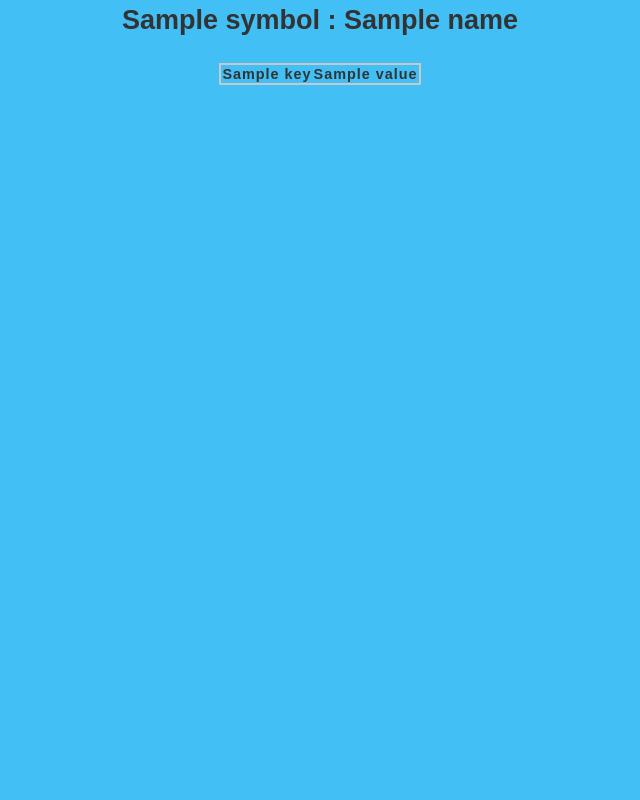
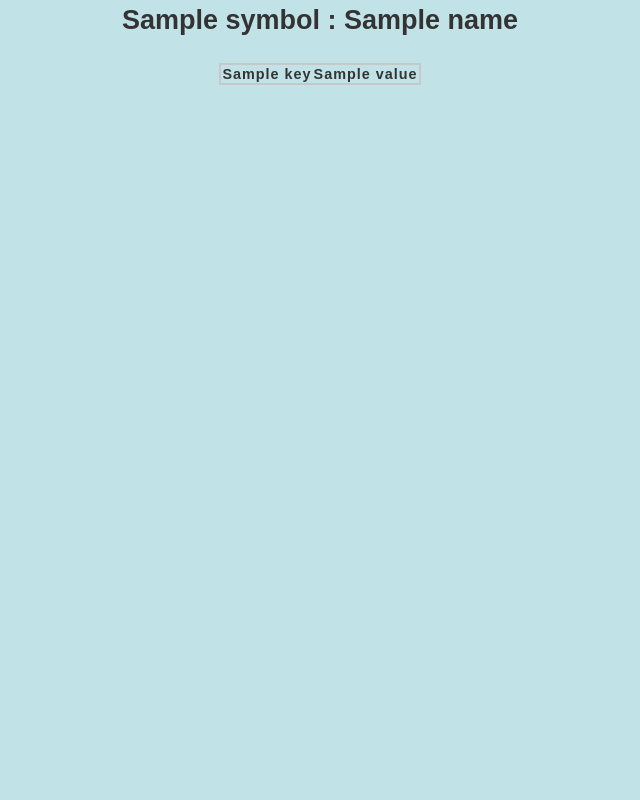
Before and after one commit to jayhere1/cryptoapi_project, a Flask app: template templates/index.html in a window 1280 px wide. Shown: the whole page, without its empty margins (320-960 px from the left). Run offline with Flask 2, Linux system fonts and the light colour scheme; the template is opened without the code that fills it: most values are stand-ins (such as "Sample title", 1, 10 or a date in 2020).

Commit message:
Css update

```diff
--- a/static/css/styles.css
+++ b/static/css/styles.css
@@ -7,13 +7,13 @@
 	 font-weight: 700;
 	 color: #333;
 	 font-family: "Nunito Sans", sans-serif;
-	 background-color: #42bff5;
+	 background-color: #c1e3e8;
 }
  body {
 	 margin: 0;
 	 padding: 0;
 	 height: 100vh;
-	 background-color: #42bff5;
+	 background-color: #c1e3e8;
 	 background-attachment: fixed;
 }
 
```
